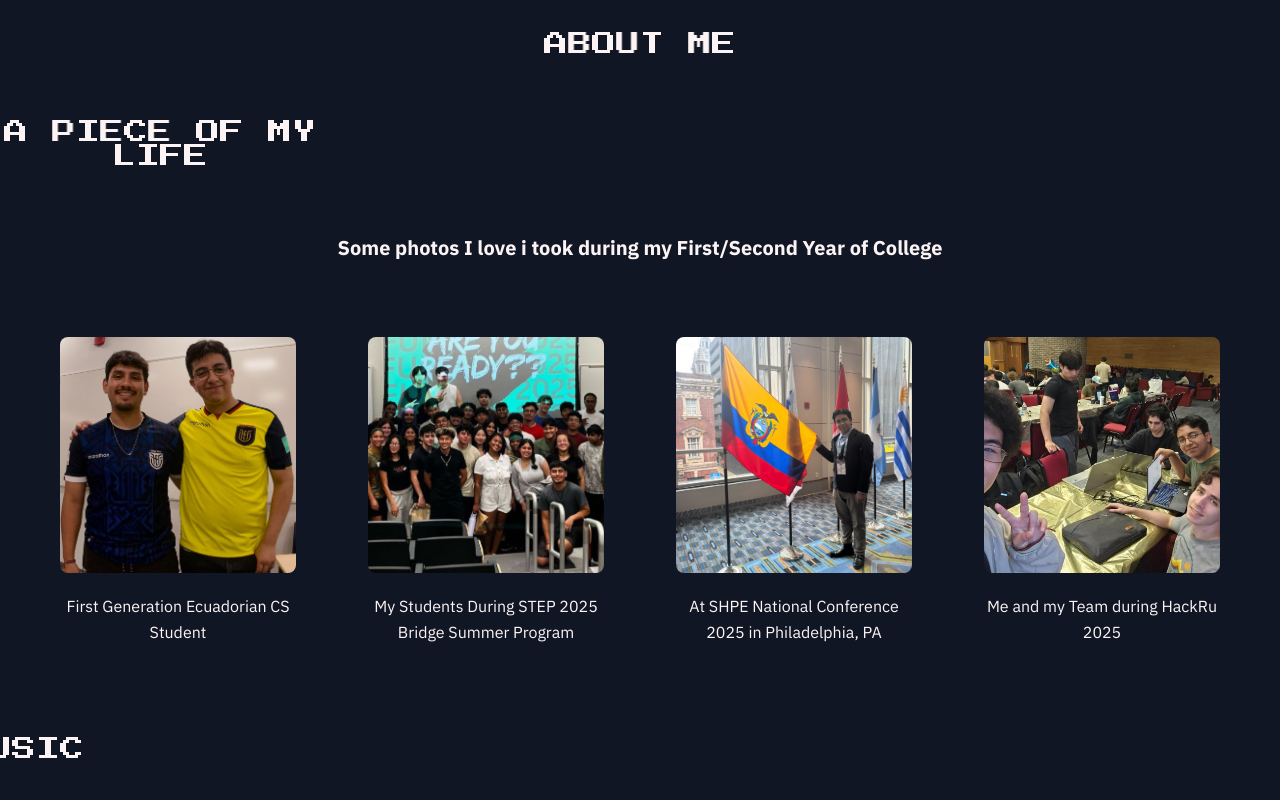
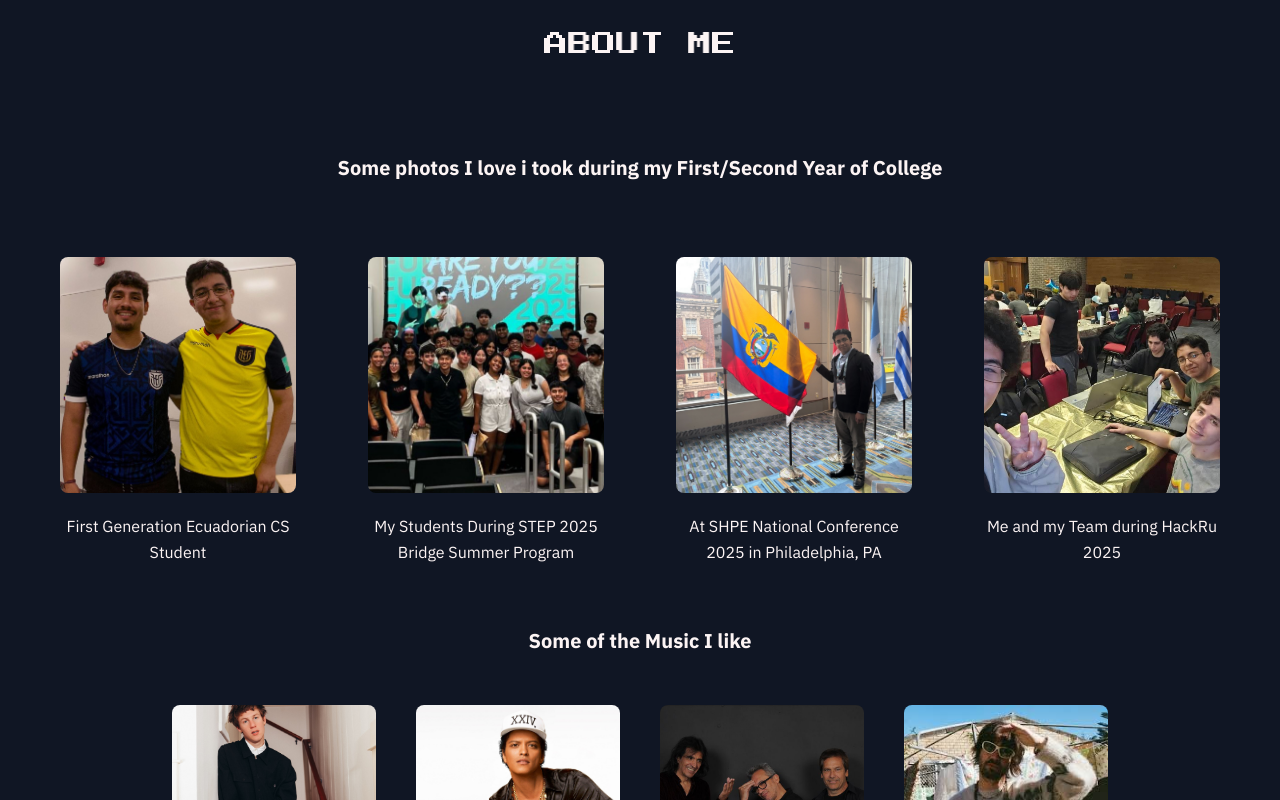
Before and after one commit to MatiasPF1/Portfolio-Website, a Next.js app: page / in a window 1280 px wide. Shown: the part 1280-2080 px from the top of the page. Built offline with nearby package versions, Linux system fonts and the light colour scheme.

Commit message:
some changes in ui to make it easier for mobile version later

```diff
--- a/components/AboutMe.tsx
+++ b/components/AboutMe.tsx
@@ -38,19 +38,7 @@ export default function About_Me() {
         />
       </div>
 
-      {/* A Piece Of My Life*/}
-      <div className="flex justify-center mb-8 mr-240 ">
-        <Shuffle
-          text="A Piece Of My Life"
-          shuffleDirection="left"
-          ease="power2.out"
-          duration={1.4}
-          shuffleTimes={1}
-          stagger={0.03}
-          loop
-          loopDelay={2}
-        />
-      </div>
+
       <p className="text-xl mt-4 text-center leading-relaxed pt-[2rem]"><strong>Some photos I love i took during my First/Second Year of College</strong> </p>
 
 
@@ -70,19 +58,7 @@ export default function About_Me() {
         ))}
       </div>
 
-      {/* Music */}
-      <div className="flex justify-center mr-308 pt-[4rem] ">
-        <Shuffle
-          text="Music"
-          shuffleDirection="left"
-          ease="power2.out"
-          duration={1.4}
-          shuffleTimes={1}
-          stagger={0.03}
-          loop
-          loopDelay={2}
-        />
-      </div>
+
       <p className="text-xl mt-4 text-center leading-relaxed pt-[2rem]"><strong>Some of the Music I like</strong> </p>
 
 
```
